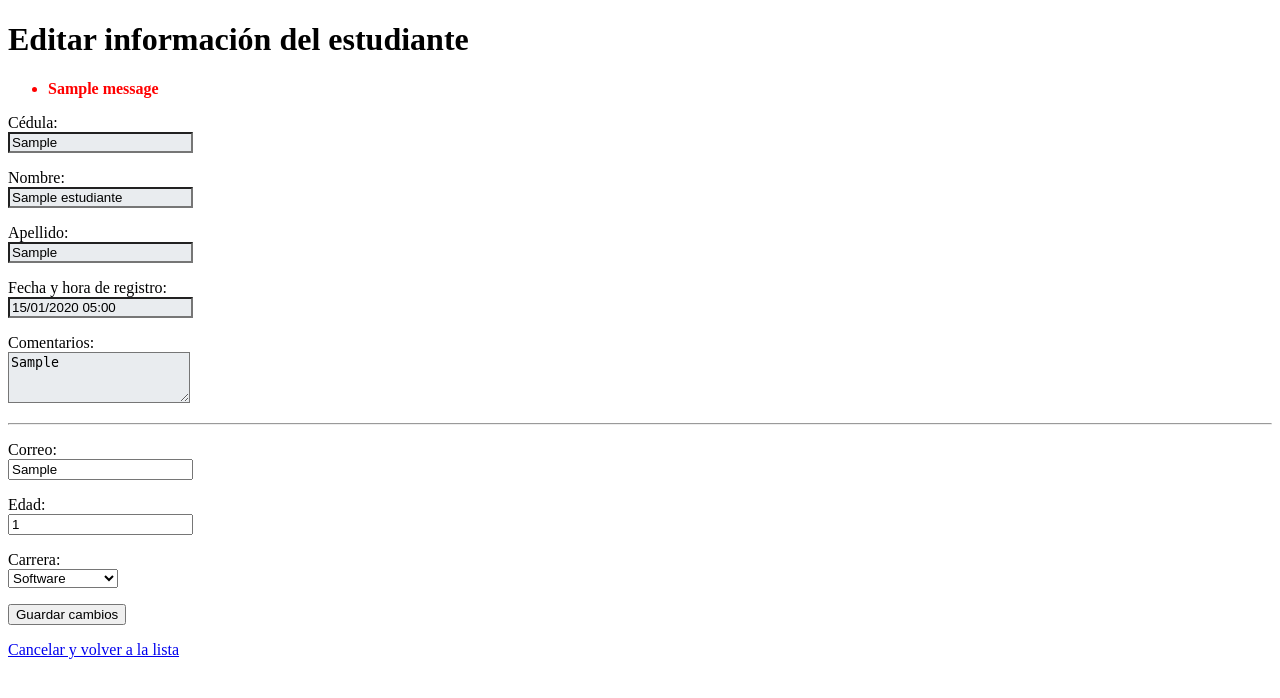
After one commit to JandryLorenti/LosPupilosDeGuevara, a Django app: page /editar/1/ in a window 1280 px wide. The commit adds this page. Shown: the top 698 px of the page. Run offline with Django 5.2, Linux system fonts and the light colour scheme; tables that the repository leaves empty hold one stand-in row (values such as "Sample post"); one stand-in notice (Sample message) is shown.

Commit message:
Agregando el boton de editar informacion

```diff
--- a/Formulario/settings.py
+++ b/Formulario/settings.py
@@ -103,9 +103,9 @@ AUTH_PASSWORD_VALIDATORS = [
 # Internationalization
 # https://docs.djangoproject.com/en/6.1/topics/i18n/
 
-LANGUAGE_CODE = 'en-us'
+LANGUAGE_CODE = 'es-ec'
 
-TIME_ZONE = 'UTC'
+TIME_ZONE = 'America/Guayaquil'
 
 USE_I18N = True
 
--- a/registro/forms.py
+++ b/registro/forms.py
@@ -4,7 +4,7 @@ from .models import Estudiante
 class EstudianteForm(forms.ModelForm):
     class Meta:
         model=Estudiante
-        fields=['nombre', 'apellido', 'correo', 'edad', 'carrera', 'comentarios']
+        fields=['nombre', 'apellido', 'correo', 'edad', 'carrera', 'comentarios','cedula']
         widgets={
             'comentarios': forms.Textarea(attrs={'rows':3}),
         }
--- a/registro/models.py
+++ b/registro/models.py
@@ -9,7 +9,7 @@ class Estudiante(models.Model):
         ('DER', 'Derecho'),
         ('OTR', 'Otra'),
     ]
-
+    cedula = models.CharField(max_length=10, default='0000000000')
     nombre=models.CharField(max_length=100)
     apellido=models.CharField(max_length=100)
     correo=models.EmailField(unique=True)
--- /dev/null
+++ b/registro/templates/registro/editar.html
@@ -0,0 +1,118 @@
+<!DOCTYPE html>
+<html lang="es">
+<head>
+  <meta charset="UTF-8">
+  <title>Editar estudiante</title>
+</head>
+<body>
+  <h1>Editar información del estudiante</h1>
+
+  <!-- Muestra errores si el correo ya existe en otro estudiante -->
+  {% if messages %}
+    <ul>
+      {% for m in messages %}
+        <li style="color: red; font-weight: bold;">{{ m }}</li>
+        <script>
+          alert("{{ m }}");
+        </script>
+      {% endfor %}
+    </ul>
+  {% endif %}
+
+  <!-- novalidate permite que nuestra propia alerta valide el formato del correo -->
+  <form id="formEditar" method="post" novalidate>
+    {% csrf_token %}
+
+    <!-- CAMPOS BLOQUEADOS (Si el administrador intenta cambiarlos, sale alerta) -->
+    <p>
+      <label>Cédula:</label><br>
+      <input type="text" value="{{ estudiante.cedula }}" readonly
+             style="background-color: #e9ecef; cursor: not-allowed;"
+             onclick="alertaNoPermitido('la cédula')">
+    </p>
+
+    <p>
+      <label>Nombre:</label><br>
+      <input type="text" value="{{ estudiante.nombre }}" readonly
+             style="background-color: #e9ecef; cursor: not-allowed;"
+             onclick="alertaNoPermitido('el nombre')">
+    </p>
+
+    <p>
+      <label>Apellido:</label><br>
+      <input type="text" value="{{ estudiante.apellido }}" readonly
+             style="background-color: #e9ecef; cursor: not-allowed;"
+             onclick="alertaNoPermitido('el apellido')">
+    </p>
+
+    <p>
+      <label>Fecha y hora de registro:</label><br>
+      <input type="text" value="{{ estudiante.fecha_registro|date:'d/m/Y H:i' }}" readonly
+             style="background-color: #e9ecef; cursor: not-allowed;"
+             onclick="alertaNoPermitido('la fecha de registro')">
+    </p>
+
+    <p>
+      <label>Comentarios:</label><br>
+      <textarea rows="3" readonly style="background-color: #e9ecef; cursor: not-allowed;"
+                onclick="alertaNoPermitido('los comentarios')">{{ estudiante.comentarios }}</textarea>
+    </p>
+
+    <hr>
+
+    <!-- CAMPOS PERMITIDOS PARA EDITAR (Correo, Edad y Carrera) -->
+    <p>
+      <label for="correo">Correo:</label><br>
+      <input type="email" id="correo" name="correo" value="{{ estudiante.correo }}" required>
+    </p>
+
+    <p>
+      <label for="edad">Edad:</label><br>
+      <input type="number" id="edad" name="edad" value="{{ estudiante.edad }}" required>
+    </p>
+
+    <p>
+      <label for="carrera">Carrera:</label><br>
+      <select id="carrera" name="carrera" required>
+        {% for codigo, nombre_carrera in estudiante.CARRERAS %}
+          <option value="{{ codigo }}" {% if estudiante.carrera == codigo %}selected{% endif %}>
+            {{ nombre_carrera }}
+          </option>
+        {% endfor %}
+      </select>
+    </p>
+
+    <button type="submit">Guardar cambios</button>
+  </form>
+
+  <p><a href="{% url 'lista' %}">Cancelar y volver a la lista</a></p>
+
+  <script>
+    // 1. Alerta cuando intenta modificar un campo no permitido
+    function alertaNoPermitido(campo) {
+      alert("No está permitido modificar " + campo + " del estudiante. Solo puedes editar correo, edad y carrera.");
+    }
+
+    // 2. Validación al dar clic en Guardar
+    document.getElementById('formEditar').addEventListener('submit', function(event) {
+      const correo = document.getElementById('correo').value.trim();
+      const edad = parseInt(document.getElementById('edad').value.trim(), 10);
+
+      // Verifica que el correo tenga formato válido (texto@dominio.extension)
+      const formatoCorreo = /^[^\s@]+@[^\s@]+\.[^\s@]+$/;
+      if (!formatoCorreo.test(correo)) {
+        event.preventDefault(); // Evita que se guarde
+        alert("El correo ingresado no tiene un formato permitido (ejemplo: estudiante@correo.com).");
+        return;
+      }
+
+      // Respeta la misma regla de forms.py (mínimo 16 años)
+      if (isNaN(edad) || edad < 16) {
+        event.preventDefault();
+        alert("La edad ingresada no es válida. El estudiante debe tener al menos 16 años.");
+        return;
+      }
+    });
+  </script>
+</body>
+</html>
--- a/registro/urls.py
+++ b/registro/urls.py
@@ -4,4 +4,5 @@ from . import views
 urlpatterns=[
     path('', views.registrar, name='registrar'),
     path('lista/', views.lista, name='lista'),
+    path('editar/<int:id>/', views.editar, name='editar'),
 ]
--- a/registro/views.py
+++ b/registro/views.py
@@ -1,5 +1,7 @@
-from django.shortcuts import render, redirect
+from django.shortcuts import render, redirect, get_object_or_404
 from django.contrib import messages
+from django.core.validators import validate_email
+from django.core.exceptions import ValidationError
 
 from .forms import EstudianteForm
 from .models import Estudiante
@@ -18,3 +20,35 @@ def registrar(request):
 def lista(request):
     estudiantes=Estudiante.objects.order_by('-fecha_registro')
     return render(request, 'registro/lista.html', {'estudiantes': estudiantes})
+
+def editar(request, id):
+    estudiante = get_object_or_404(Estudiante, id=id)
+
+    if request.method == 'POST':
+        nuevo_correo = request.POST.get('correo', '').strip()
+        nueva_edad = request.POST.get('edad', '').strip()
+        nueva_carrera = request.POST.get('carrera', '').strip()
+
+        # 1. Validar que el correo tenga formato válido
+        try:
+            validate_email(nuevo_correo)
+        except ValidationError:
+            messages.error(request, 'El formato del correo no es válido.')
+            return render(request, 'registro/editar.html', {'estudiante': estudiante})
+
+        # 2. Validar que el correo no pertenezca ya a otro estudiante (porque correo tiene unique=True)
+        if Estudiante.objects.filter(correo=nuevo_correo).exclude(id=estudiante.id).exists():
+            messages.error(request, 'Ese correo ya está registrado con otro estudiante.')
+            return render(request, 'registro/editar.html', {'estudiante': estudiante})
+
+        # 3. Guardar únicamente los 3 datos permitidos (correo, edad y carrera)
+        estudiante.correo = nuevo_correo
+        estudiante.edad = int(nueva_edad)
+        estudiante.carrera = nueva_carrera
+        estudiante.save()
+
+        # 4. Mensaje de confirmación y redirección a la lista
+        messages.success(request, f'¡La información de {estudiante.nombre} {estudiante.apellido} se actualizó correctamente!')
+        return redirect('lista')
+
+    return render(request, 'registro/editar.html', {'estudiante': estudiante})
```
Also changed, not shown: registro/templates/registro/lista.html (+28 -1 lines), registro/migrations/0002_estudiante_cedula.py (added).
